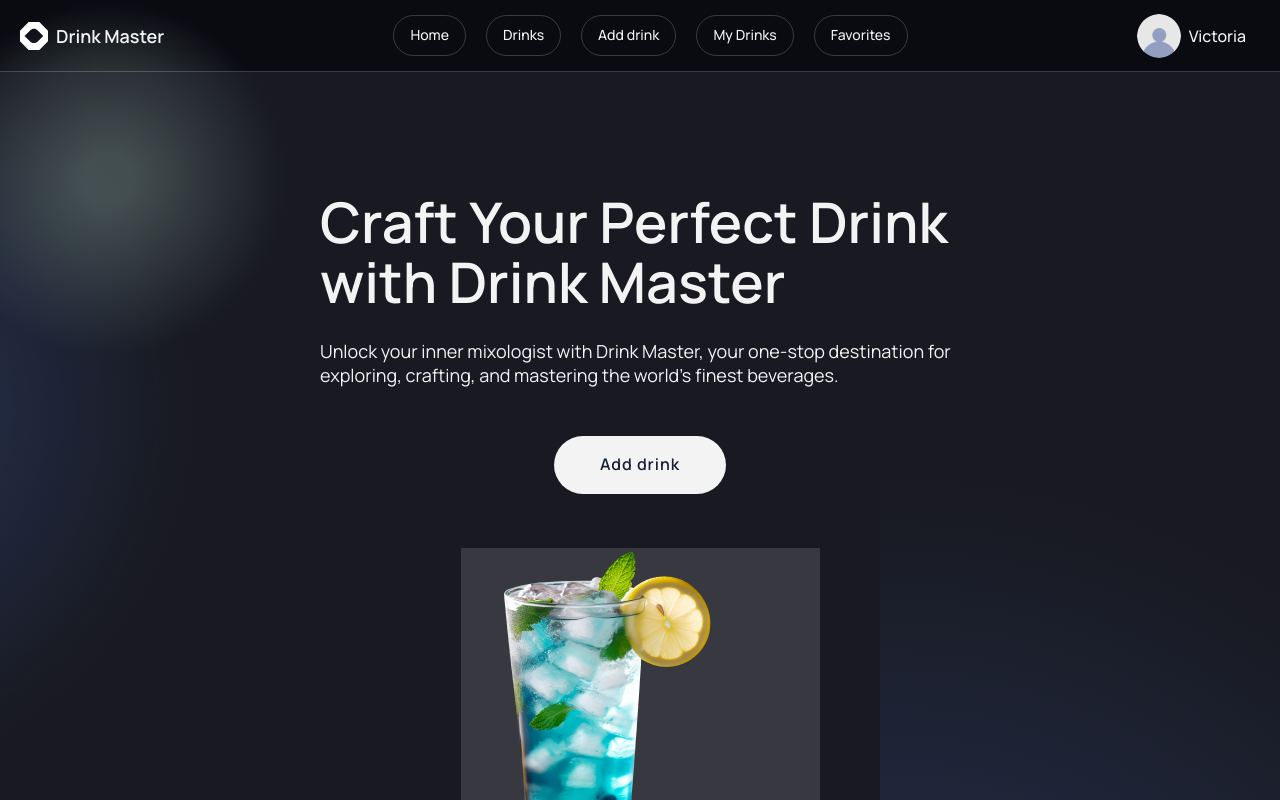
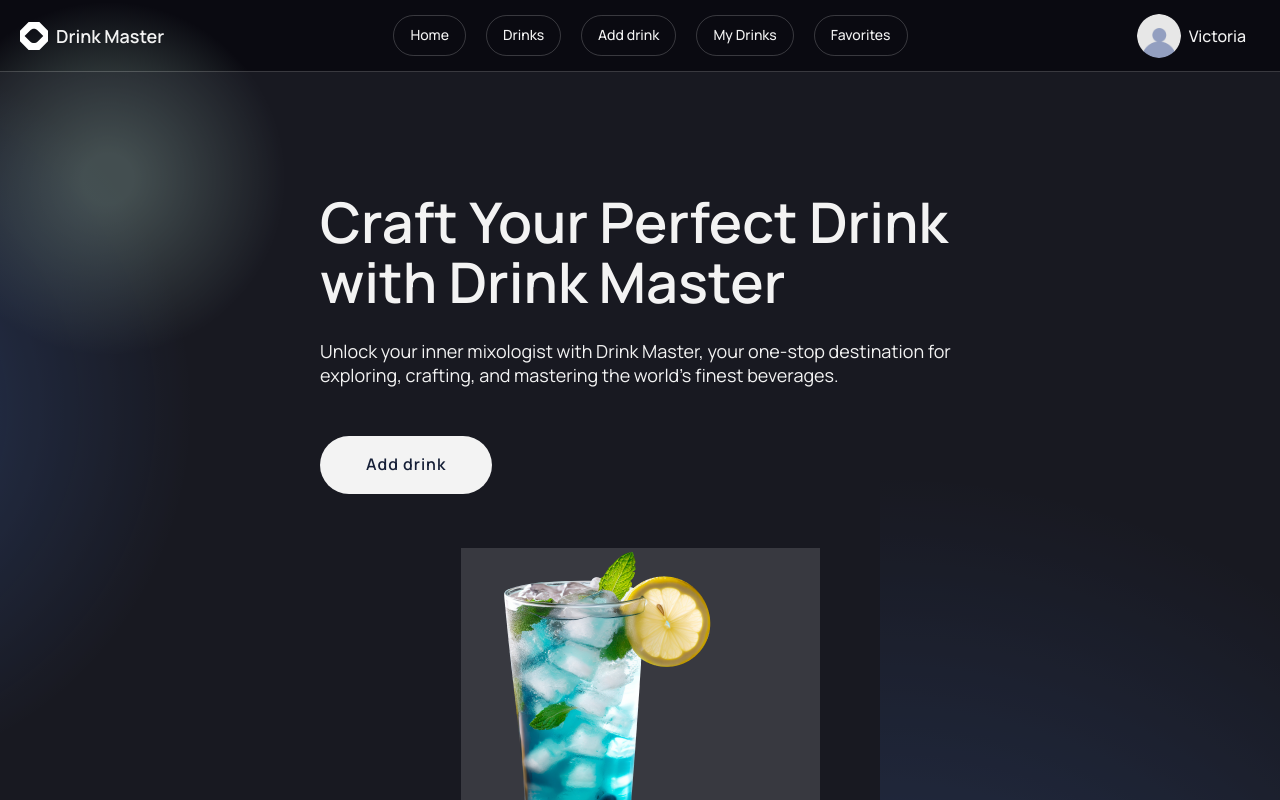
Before and after one commit to Dmytroukraine/drink_master-front, a React (Create React App) app: page /drink_master-front/home in a window 1280 px wide. Shown: the top 800 px of the page. Built offline with nearby package versions, Linux system fonts and the light colour scheme; no server answers.

Commit message:
add class marginLeft  on button
to change the position to the left

```diff
--- a/src/components/Button/index.jsx
+++ b/src/components/Button/index.jsx
@@ -15,14 +15,16 @@ export const Button = ({
   buttonClass = 'button',
   width = '',
   padding = '',
-  fontSize= ''
+  fontSize = '',
+  marginLeft = '',
 }) => {
   return (
     <button
       style={{
         width: `${width}`,
         padding: `${padding}`,
-        fontSize: `${fontSize}`
+        fontSize: `${fontSize}`,
+        marginLeft: `${marginLeft}`
       }}
       className={s[buttonClass]}
     >
--- a/src/components/HomePage/AddYourCocktail.jsx
+++ b/src/components/HomePage/AddYourCocktail.jsx
@@ -32,7 +32,11 @@ export const AddYourCocktail = () => {
 
             <NavLink to="/add">
               {' '}
-              <Button text="Add drink" buttonClass="addButton" />
+              <Button
+                text="Add drink"
+                buttonClass="addButton"
+                marginLeft="0"
+              />
             </NavLink>
           </div>
 
```
